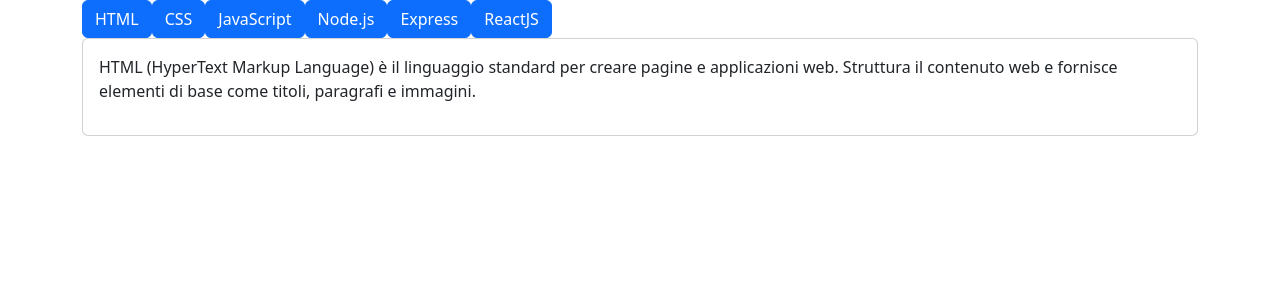
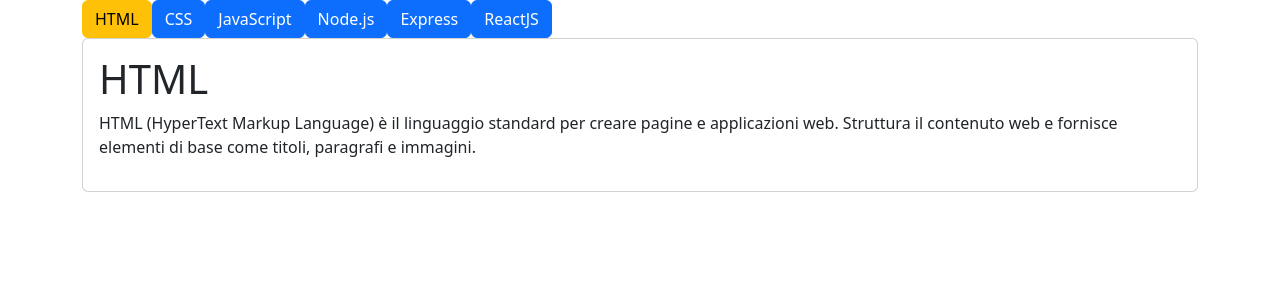
Before and after one commit to SimonePalmisciano/react-use-state, a React (Vite) app: page / in a window 1280 px wide. Shown: the top 300 px of the page. Built offline with nearby package versions, Linux system fonts and the light colour scheme.

Commit message:
aggiunto effetto attivo al btn effettivamente attivo

```diff
--- a/src/App.jsx
+++ b/src/App.jsx
@@ -15,18 +15,19 @@
     <div className="container">
       <div className="btn-container">
         {languages.map(language => {
+          const isActive = language.id === selectedLanguage.id;
           return (
             <Button
               key={language.id}
               language={language}
               onSelect={handleSelectedLanguage}
-              active={selectedLanguage.id}
+              active={isActive}
             />
           );
         })}
       </div>
       <Card
-        language={selectedLanguage.description}
+        language={selectedLanguage}
       />
     </div>
   );
--- a/src/components/Button.jsx
+++ b/src/components/Button.jsx
@@ -2,16 +2,14 @@
 import styles from "./Button.module.css"
 
 function Button(props) {
-    const { language, onSelect } = props; // dichiaro una const che ha gli stessi valori di props, quindi dell'oggetto che gli ho passato
+    const { language, onSelect, active } = props; // dichiaro una const che ha gli stessi valori di props, quindi dell'oggetto che gli ho passato
     const { id, title, description } = language; // qua dichiaro le variabili prese dalle chiavi dell'oggetto passato
+    console.log(active)
 
-    const [open, setOpen] = useState(false); // diciamo che la card deve partire chiusa, quindi al click si dovrà aprire
-
-    const btnClass = open ? 'btn-warning' : 'btn-primary';
+    const btnClass = active ? 'btn-warning' : 'btn-primary';
 
     function clickHandler(event) {
         onSelect(language)
-        setOpen(open ? false : true)
     }
 
     return (
--- a/src/components/Card.jsx
+++ b/src/components/Card.jsx
@@ -1,14 +1,15 @@
 import { useState } from "react";
 import styles from "./Card.module.css";
 
-function Card({
-    language = ''
-}) {
+function Card(props) {
+    const { language } = props;
+    const { title, description } = language;
 
     return (
         <div className="card">
             <div className="card-body">
-                <p>{language}</p>
+                <h1>{title}</h1>
+                <p>{description}</p>
             </div>
         </div>
     );
```
